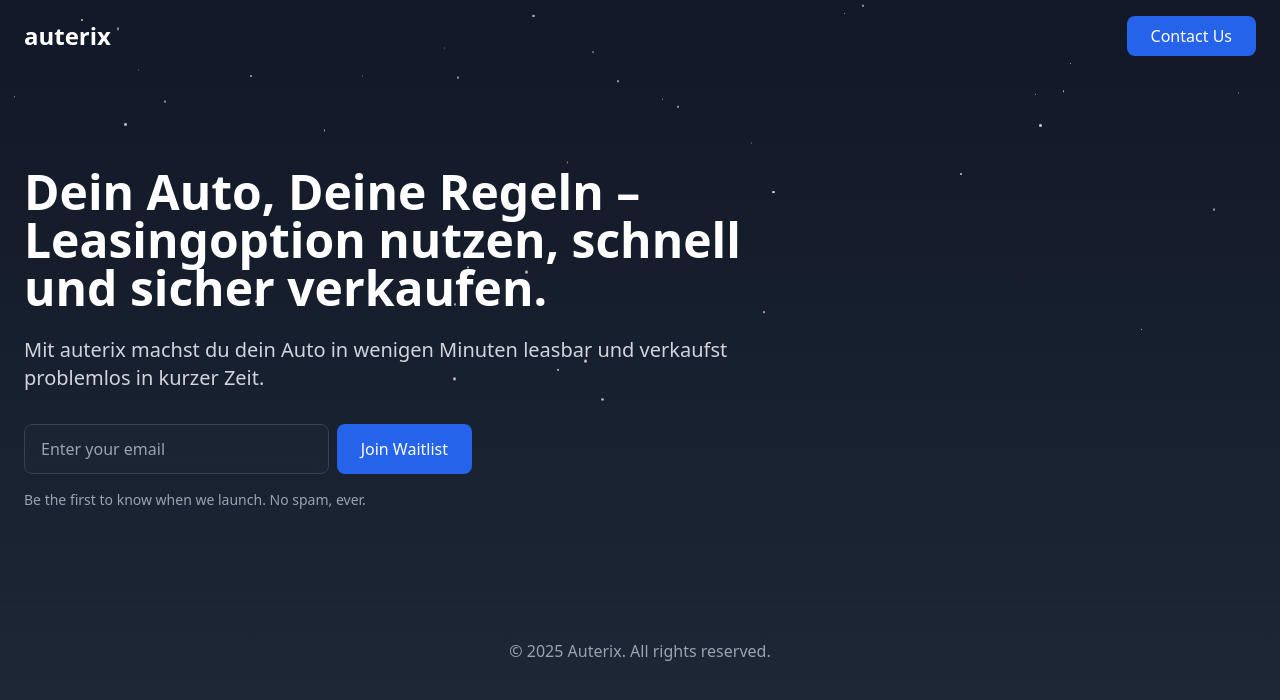
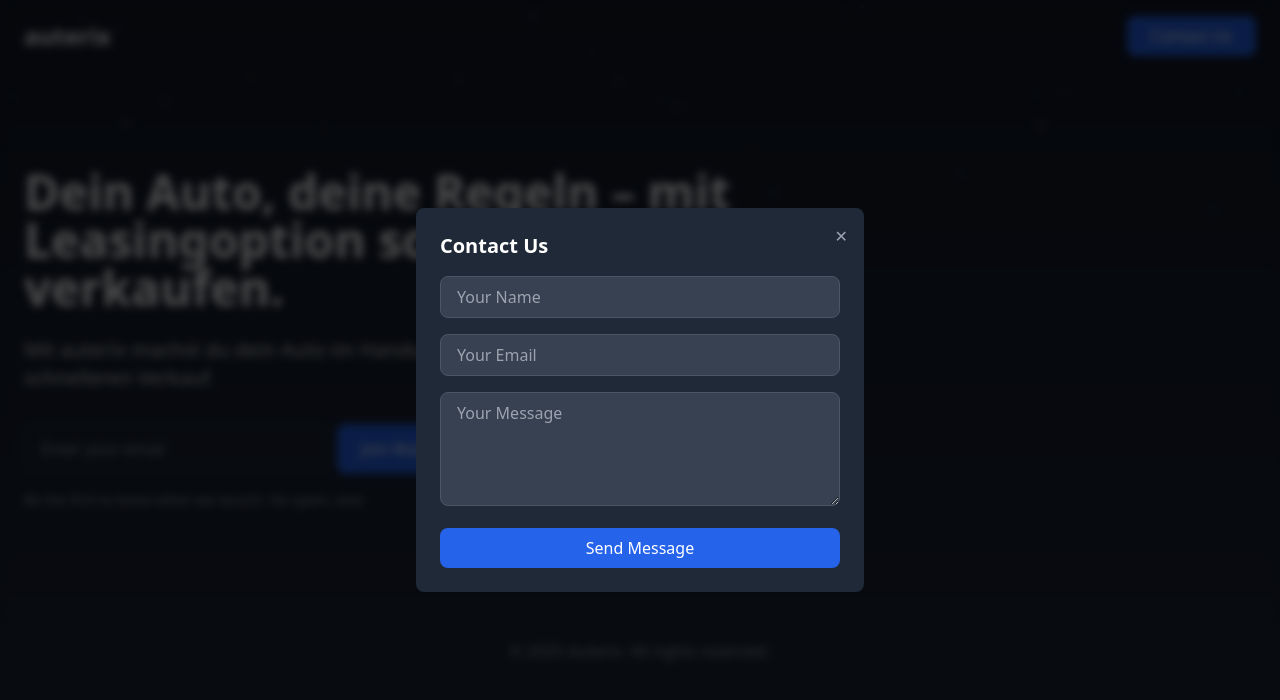
Before and after one commit to dackelpapafranz/auterix-stealth, a Next.js app: page / in a window 1280 px wide. Both pictures are taken after a click on the button "Contact Us". Shown: the top 700 px of the page. Built offline with nearby package versions, Linux system fonts and the light colour scheme.

Commit message:
Update page.js

```diff
--- a/app/page.js
+++ b/app/page.js
@@ -44,15 +44,103 @@ const StarryBackground = () => {
   );
 };
 
+const ContactModal = ({ isOpen, onClose }) => {
+  const [formData, setFormData] = useState({
+    name: '',
+    email: '',
+    message: ''
+  });
+
+  const handleSubmit = async (e) => {
+    e.preventDefault();
+    try {
+      const response = await fetch('https://formsubmit.co/franz@auterix.com', {
+        method: 'POST',
+        headers: {
+          'Content-Type': 'application/json',
+          'Accept': 'application/json'
+        },
+        body: JSON.stringify({
+          ...formData,
+          _subject: 'New Contact Request from auterix',
+          _cc: 'martin@auterix.com'
+        })
+      });
+
+      if (response.ok) {
+        alert('Thank you for your message. We will get back to you soon!');
+        onClose();
+      }
+    } catch (error) {
+      alert('Something went wrong. Please try again.');
+    }
+  };
+
+  if (!isOpen) return null;
+
+  return (
+    <div className="fixed inset-0 bg-black/70 backdrop-blur-sm z-50 flex items-center justify-center p-4">
+      <div className="bg-gray-800 rounded-lg w-full max-w-md p-6 relative">
+        <button
+          onClick={onClose}
+          className="absolute top-4 right-4 text-gray-400 hover:text-white"
+        >
+          ✕
+        </button>
+        <h2 className="text-xl font-bold mb-4">Contact Us</h2>
+        <form onSubmit={handleSubmit} className="space-y-4">
+          <div>
+            <input
+              type="text"
+              placeholder="Your Name"
+              className="w-full px-4 py-2 bg-gray-700 rounded-lg border border-gray-600 text-white placeholder-gray-400"
+              required
+              value={formData.name}
+              onChange={(e) => setFormData({...formData, name: e.target.value})}
+            />
+          </div>
+          <div>
+            <input
+              type="email"
+              placeholder="Your Email"
+              className="w-full px-4 py-2 bg-gray-700 rounded-lg border border-gray-600 text-white placeholder-gray-400"
+              required
+              value={formData.email}
+              onChange={(e) => setFormData({...formData, email: e.target.value})}
+            />
+          </div>
+          <div>
+            <textarea
+              placeholder="Your Message"
+              rows="4"
+              className="w-full px-4 py-2 bg-gray-700 rounded-lg border border-gray-600 text-white placeholder-gray-400"
+              required
+              value={formData.message}
+              onChange={(e) => setFormData({...formData, message: e.target.value})}
+            />
+          </div>
+          <button
+            type="submit"
+            className="w-full px-6 py-2 bg-blue-600 rounded-lg hover:bg-blue-700 transition-colors"
+          >
+            Send Message
+          </button>
+        </form>
+      </div>
+    </div>
+  );
+};
+
 const LandingPage = () => {
   const [email, setEmail] = useState('');
   const [submitStatus, setSubmitStatus] = useState('');
+  const [isContactModalOpen, setIsContactModalOpen] = useState(false);
 
   const handleSubmit = async (e) => {
     e.preventDefault();
 
     try {
-      const response = await fetch('https://formsubmit.co/mail@franzdoerr.com', {
+      const response = await fetch('https://formsubmit.co/franz@auterix.com', {
         method: 'POST',
         headers: {
           'Content-Type': 'application/json',
@@ -60,7 +148,8 @@ const LandingPage = () => {
         },
         body: JSON.stringify({
           email: email,
-          _subject: 'New Waitlist Signup from auterix'
+          _subject: 'New Waitlist Signup from auterix',
+          _cc: 'martin@auterix.com'
         })
       });
 
@@ -82,7 +171,10 @@ const LandingPage = () => {
         <nav className="container mx-auto px-6 py-4">
           <div className="flex items-center justify-between">
             <div className="text-2xl font-bold lowercase">auterix</div>
-            <button className="px-6 py-2 bg-blue-600 rounded-lg hover:bg-blue-700 transition-colors">
+            <button
+              onClick={() => setIsContactModalOpen(true)}
+              className="px-6 py-2 bg-blue-600 rounded-lg hover:bg-blue-700 transition-colors"
+            >
               Contact Us
             </button>
           </div>
@@ -91,10 +183,10 @@ const LandingPage = () => {
         <section className="container mx-auto px-6 py-24">
           <div className="max-w-3xl">
             <h1 className="text-4xl md:text-5xl font-bold mb-6">
-              Dein Auto, Deine Regeln – Leasingoption nutzen, schnell und sicher verkaufen.
+              Dein Auto, deine Regeln – mit Leasingoption schneller verkaufen.
             </h1>
             <p className="text-lg md:text-xl text-gray-300 mb-8">
-              Mit auterix machst du dein Auto in wenigen Minuten leasbar und verkaufst problemlos in kurzer Zeit.
+              Mit auterix machst du dein Auto im Handumdrehen leasbar und erreichst einen schnelleren Verkauf.
             </p>
             <form onSubmit={handleSubmit} className="w-full max-w-md">
               <div className="flex flex-col sm:flex-row gap-2">
@@ -136,6 +228,10 @@ const LandingPage = () => {
           </div>
         </footer>
       </div>
+      <ContactModal
+        isOpen={isContactModalOpen}
+        onClose={() => setIsContactModalOpen(false)}
+      />
     </div>
   );
 };
```
